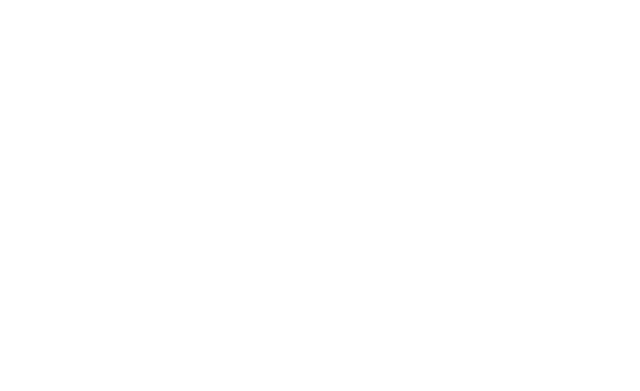
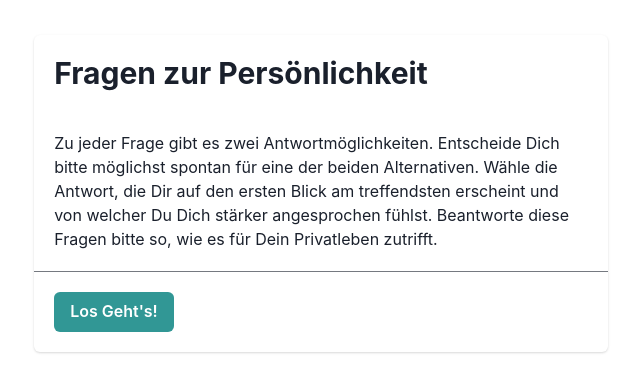
Before and after one commit to ruthtempo/personality-test, a React (Create React App) app: page / in a window 1280 px wide. Shown: the part 213-604 px from the top of the page, without its empty margins (319-959 px from the left). Built offline with nearby package versions, Linux system fonts and the light colour scheme.

Commit message:
app component wrapper

```diff
--- a/src/App.tsx
+++ b/src/App.tsx
@@ -1,7 +1,24 @@
-import React from "react";
+import { ChakraProvider, Container, Flex } from "@chakra-ui/react";
+import { useState } from "react";
+import { Form } from "./pages/Form";
+import { HomePage } from "./pages/Home";
 
 function App() {
-  return <div className="App"></div>;
+  const [currentPage, setCurrentPage] = useState("homepage");
+
+  return (
+    <ChakraProvider>
+      <Container display="flex" h="100vh" centerContent justifyContent="center">
+        <Flex>
+          {currentPage === "homepage" ? (
+            <HomePage setCurrentPage={setCurrentPage} />
+          ) : (
+            <Form />
+          )}
+        </Flex>
+      </Container>
+    </ChakraProvider>
+  );
 }
 
 export default App;
```
